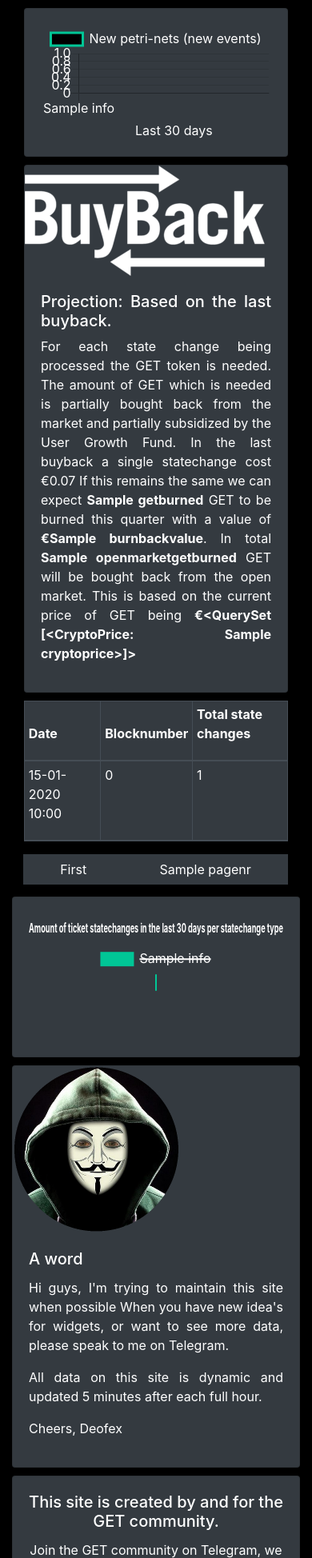
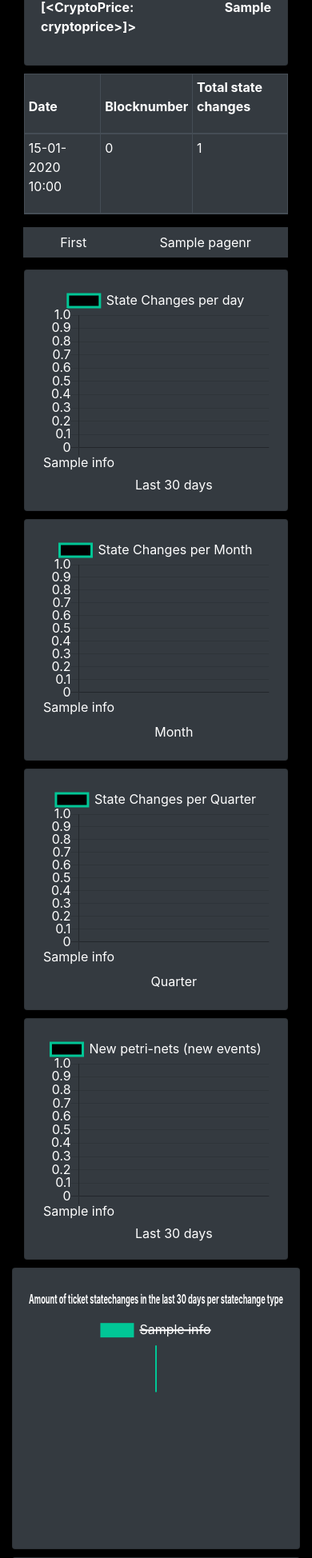
Before and after one commit to Deofex/GETStateChange, a Django app: template statechanges/templates/statechanges/statechanges.html in a window 390 px wide. Shown: the part 866-2814 px from the top of the page at 80% size. Run offline with Django 3.2, Linux system fonts and the light colour scheme; tables that the repository leaves empty hold one stand-in row (values such as "Sample post"); the template is opened without the code that fills it: values that come from a table or form of the project are taken from there, most other values are stand-ins (such as "Sample title", 1, 10 or a date in 2020); some libraries are stand-ins or nearby versions.

Commit message:
Graph style improvements for mobile phones

```diff
--- a/statechanges/static/css/statechange.css
+++ b/statechanges/static/css/statechange.css
@@ -68,6 +68,14 @@
     margin-bottom: 10px;
 }
 
+.card-body.fixbigsize {
+    min-height: 350px
+}
+
+.card-body.fixmidsize {
+    min-height: 300px;
+}
+
 .card.prognose {
     margin-bottom: 10px;
     text-align: justify;
--- a/statechanges/templates/statechanges/statechanges.html
+++ b/statechanges/templates/statechanges/statechanges.html
@@ -24,40 +24,6 @@
             </div>
         </div>
         <div class="row">
-
-            <div class="col">
-                <div class="col">
-                    <div class="card graph">
-                        <div class="card-body">
-                            <canvas id="ChartStateChangesDay"></canvas>
-                        </div>
-                    </div>
-                </div>
-
-                <div class="col">
-                    <div class="card graph">
-                        <div class="card-body">
-                            <canvas id="ChartStateChangesMonth"></canvas>
-                        </div>
-                    </div>
-                </div>
-
-                <div class="col">
-                    <div class="card graph">
-                        <div class="card-body">
-                            <canvas id="ChartStateChangesQuarter"></canvas>
-                        </div>
-                    </div>
-                </div>
-
-                <div class="col">
-                    <div class="card graph">
-                        <div class="card-body">
-                            <canvas id="ChartWiringsDay"></canvas>
-                        </div>
-                    </div>
-                </div>
-            </div>
             <div class="col">
                 <div class="col">
                     <div class="card prognose">
@@ -74,7 +40,8 @@
                                         cost €0.07 If this remains the same we can expect
                                         <b>{{getburned}}</b> GET to be burned this quarter with a
                                         value of <b>€{{burnbackvalue}}</b>. In total
-                                        <b>{{openmarketgetburned}}</b> GET will be bought back from the open market. This is based on the current price of GET
+                                        <b>{{openmarketgetburned}}</b> GET will be bought back from the open market.
+                                        This is based on the current price of GET
                                         being <b>€{{geteurprice}}</b></p>
                                 </div>
                             </div>
@@ -202,14 +169,47 @@
 
                 </div>
             </div>
+            <div class="col">
+                <div class="col">
+                    <div class="card graph">
+                        <div class="card-body fixmidsize">
+                            <canvas id="ChartStateChangesDay"></canvas>
+                        </div>
+                    </div>
+                </div>
+
+                <div class="col">
+                    <div class="card graph">
+                        <div class="card-body fixmidsize">
+                            <canvas id="ChartStateChangesMonth"></canvas>
+                        </div>
+                    </div>
+                </div>
+
+                <div class="col">
+                    <div class="card graph">
+                        <div class="card-body fixmidsize">
+                            <canvas id="ChartStateChangesQuarter"></canvas>
+                        </div>
+                    </div>
+                </div>
+
+                <div class="col">
+                    <div class="card graph">
+                        <div class="card-body fixmidsize">
+                            <canvas id="ChartWiringsDay"></canvas>
+                        </div>
+                    </div>
+                </div>
+            </div>
         </div>
 
         <div class="row">
             <div class="col-md-7">
-                <div class="card graph">
-                    <div class="card-body">
-                        <canvas id="StateChangeTypesLast30Days"></canvas>
-                    </div>
+                    <div class="card graph">
+                        <div class="card-body fixbigsize">
+                            <canvas id="StateChangeTypesLast30Days"></canvas>
+                        </div>
                 </div>
             </div>
             <div class="col-md-5">
@@ -292,6 +292,7 @@
 
         // Configuration options go here
         options: {
+            maintainAspectRatio: false,
             responsive: true,
                 tooltips: {
                 mode: 'index',
@@ -349,6 +350,7 @@
 
         // Configuration options go here
         options: {
+            maintainAspectRatio: false,
             responsive: true,
                 tooltips: {
                 mode: 'index',
@@ -406,6 +408,7 @@
 
         // Configuration options go here
         options: {
+            maintainAspectRatio: false,
             responsive: true,
                 tooltips: {
                 mode: 'index',
@@ -459,6 +462,7 @@
 
         // Configuration options go here
         options: {
+            maintainAspectRatio: false,
             responsive: true,
                 tooltips: {
                 mode: 'index',
@@ -524,8 +528,9 @@
                 display: true,
                     text: 'Amount of ticket statechanges in the last 30 days per statechange type'
             },
-            responsive: true,
-                tooltips: {
+            maintainAspectRatio: false,
+                responsive: true,
+                    tooltips: {
                 mode: 'index',
                     intersect: false,
             },
```
